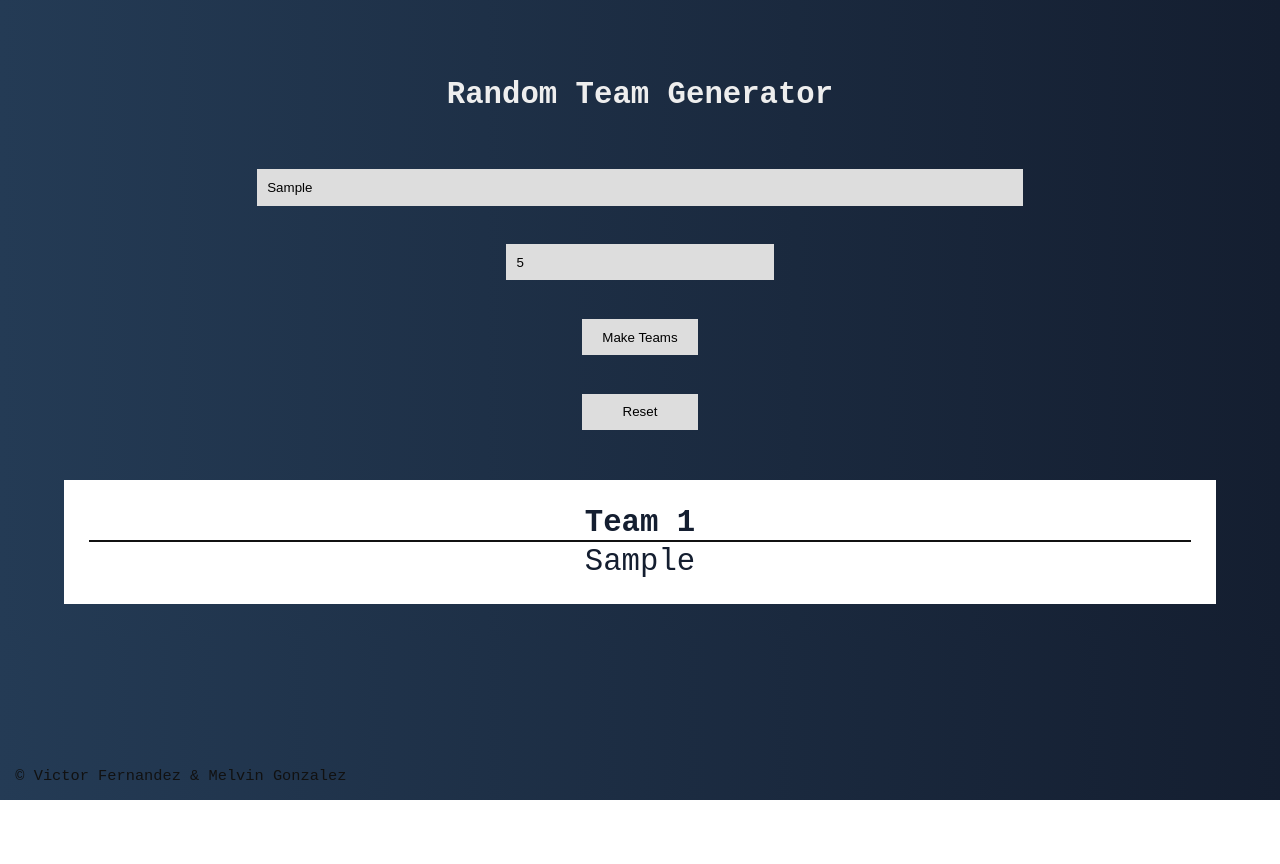
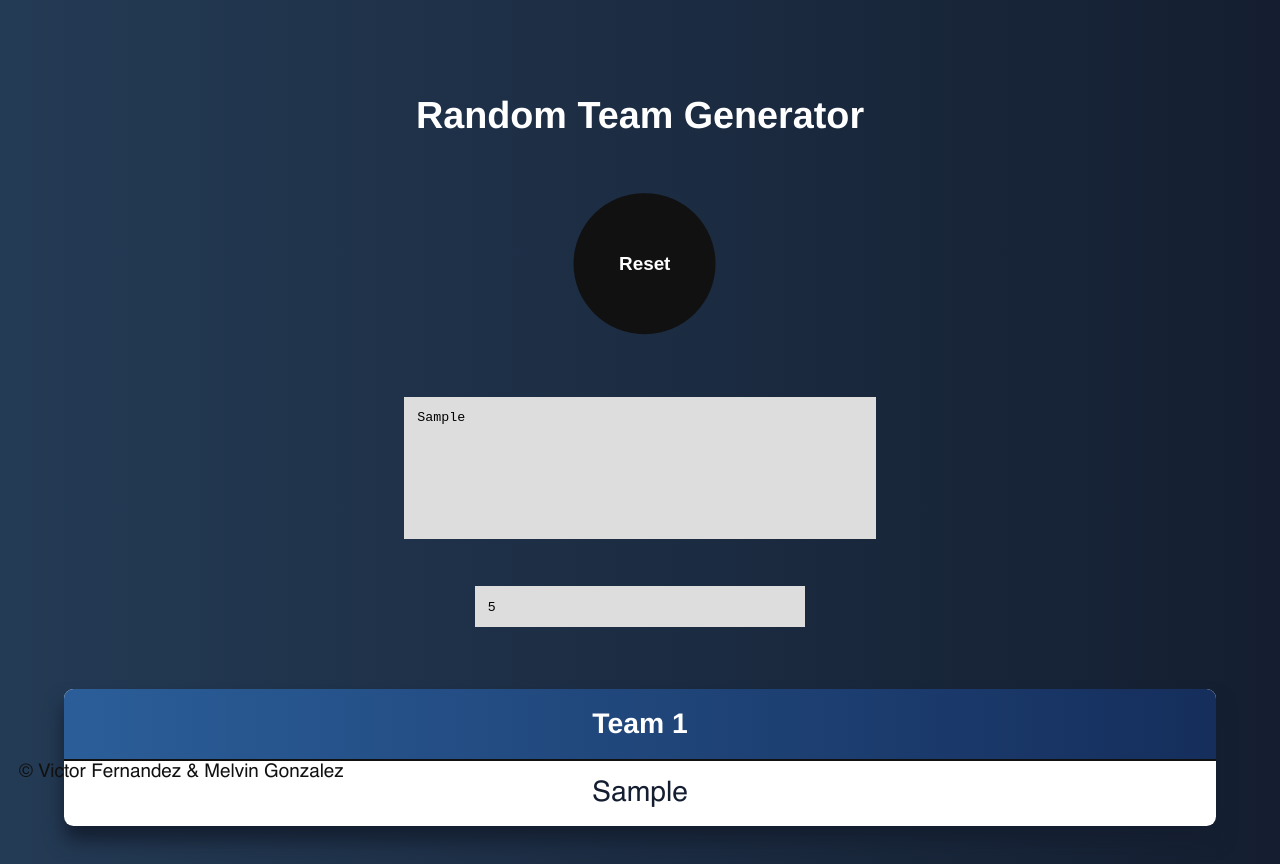
Before and after one commit to xrawvelocity/randomTeamGenerator, a plain HTML site: page index.html in a window 1280 px wide. Both pictures are taken after typing "Sample", "5" into the empty fields and a click on the input "Make Teams". Before the commit the page ends 800 px from the top, so only its background shows below. Drawn offline with Linux system fonts and the light colour scheme.

Commit message:
bunch of things, circle btn, general style, etc

```diff
--- a/css/main.css
+++ b/css/main.css
@@ -4,51 +4,74 @@
     box-sizing: border-box;
 }
 
+:root {
+    --bg-blue-1: #243b55;
+    --bg-blue-2: #141e30;
+
+    --bg-blue-3: #2b5e99;
+    --bg-blue-4: #152e5c;
+
+    --light-gray-1: #eee;
+    --light-gray-2: #ddd;
+
+    --white-1: #fff;
+    --black-1: #111;
+
+    --btn-red-1: #CF0000;
+    --btn-red-2: #A90000;
+}
+
+@font-face {
+    font-family: "Helvetica";
+    src: url("../font/Helvetica.ttf");
+}
+
 html {
     font-size: 62.5%;
-    font-family: monospace;
+    font-family: Helvetica, sans-serif;
 }
 
 body {
     display: flex;
     flex-direction: column;
     align-items: center;
-    background-image: linear-gradient(to right, #243b55, #141e30);
+    background-image: linear-gradient(to right, var(--bg-blue-1), var(--bg-blue-2));
 }
 
 .heading-1 {
     font-size: 4rem;
-    margin: 40rem auto 5rem auto;
-    color: #eee;
+    margin: 10rem auto 5rem auto;
+    color: var(--white-1);
     transition: all .5s;
 }
 
 
-#team-form > *:not(:last-child) {
+#team-form > * {
     display: flex;
     flex-direction: column;
     align-items: center;
 }
 
-#team-form > * > *:not(:last-child) {
+#team-form > * > *:not(:first-child):not(:last-child) {
     margin: 2.5rem;
     border-radius: 0;
     border: none;
     padding: 1.4rem;
-    background-color: #ddd;
-    transition: background-color .2s, width .5s cubic-bezier(0.23, 1, 0.32, 1);
+    background-color: var(--light-gray-2);
+    transition: background-color .2s, width .5s cubic-bezier(0.23, 1, 0.32, 1), height .5s cubic-bezier(0.23, 1, 0.32, 1);
 }
 
 #team-form > *:focus:not(:last-child){
-    background-color: #fff;
+    background-color: var(--white-1);
 }
 
+.empty {height: 20rem;}
 
 #textBox {
-    width: 100rem;
-}
-#textBox:hover {
-    width: 110rem;
+    width: 50rem;
+    height: 15rem;
+    overflow:hidden;
+    resize:none;
 }
 
 
@@ -64,29 +87,63 @@ body {
     display: flex;
     justify-content: center;
 }
-
+.btns{
+    position: relative;
+    /* transition: all 2s cubic-bezier(0.6, -0.28, 0.735, 0.045); */
+}
 #team-btn,
 .reset {
+    position: absolute;
+    border-radius: 50%;
+    height: 15rem;
     width: 15rem;
-    margin: 2.5rem;
-    border-radius: 0;
     border: none;
     padding: 1.4rem;
-    background-color: #ddd;
-    transition: all .3s cubic-bezier(0.23, 1, 0.32, 1);
+    outline:none;
+    transition: all .1s cubic-bezier(0.23, 1, 0.32, 1);
 }
-#team-btn:hover,
-.reset:hover{
-    background-color: #fff;
-    transform: translateY(-.4rem) scale(1.2);
+
+ #team-btn::-moz-focus-inner,
+.reset::-moz-focus-inner {
+    border: 0;
+ }
+
+#team-btn:hover {
+    background-color: var(--btn-red-2);
+    transform: translate(-7rem, -48.5rem) scale(1.1);
+}
+.reset:hover {
+    transform: translate(20.5rem, -48.5rem) scale(1.1);
+}
+
+#team-btn {
+    top: 0;
+    left: 0;
+    z-index: 10;
+    background-color: var(--btn-red-1);
+    font-size: 2rem;
+    font-weight: 700;
+    color: var(--white-1);
+    transform: translate(-7rem, -48.5rem);
+}
+
+.reset{
+    top: 0;
+    left: 0;
+    z-index: -1;
+    background-color: var(--black-1);
+    color: var(--white-1);
+    font-size: 2rem;
+    font-weight: 700;
+    transform: translate(20.5rem, -48.5rem);
 }
 
 .result {
-    color: #ddd;
+    color: var(--light-gray-2);
     margin: 4rem;
-    font-size: 4rem;
+    font-size: 3rem;
     display: grid;
-    grid-template-columns: repeat(auto-fit, minmax(50rem, 1fr));
+    grid-template-columns: repeat(auto-fit, minmax(45rem, 1fr));
     grid-auto-rows: auto;
     grid-gap: 6rem;
     width: 90%;
@@ -95,18 +152,30 @@ body {
 }
 
 .result table {
-    /* margin: 4rem; */
-    background-color:#fff;
-    color: #141e30;
+    background-color: var(--white-1);
+    color: var(--bg-blue-2);
     height: 100%;
-    /* width: 20%; */
-    padding: 3rem;
+    padding: 0 0 3rem 0;
     text-align: center;
+    border-radius: 1rem;
+    border-collapse: collapse;
+    overflow: hidden;
+    box-shadow: 0 1.5rem 2rem;
 }
 
 .result table thead th {
-    border-bottom: 2px solid #111;
+    border-bottom: 2px solid var(--black-1);
+    padding: 2rem 0;
+    color: var(--white-1);
+    background-image: linear-gradient(to right, var(--bg-blue-3),var(--bg-blue-4));
+}
 
+.result table tbody > * {
+    height: 7rem;
+}
+
+.result table tbody > *:nth-child(even) {
+    background-color: #eee;
 }
 
 #name {
@@ -119,7 +188,7 @@ body {
     position: fixed;
     bottom: 0;
     padding: 2rem;
-    color: #111;
+    color: var(--black-1);
 }
 
 @media only screen and (max-width: 1300px){
--- a/index.html
+++ b/index.html
@@ -11,13 +11,17 @@
     <h1 class="heading-1">Random Team Generator</h1>
     <div id="team-form">
         <form id="team-form--2">
-            <input type="text" name="teamNames" id="textBox" placeholder="Write all the names here separated by commas" required>
+            <!-- <input type="text" name="teamNames" id="textBox" placeholder="Write all the names here separated by commas" required> -->
+            <div class="empty">&nbsp;</div>
+            <textarea name="teamNames" id="textBox" rows="14" cols="10" wrap="soft" maxlength="400" placeholder="Write all the names here separated by commas" required></textarea>
             <input type="number" id="team-numbers" name="teamNumbers" min="1" max="10" placeholder="People per team. Min: 1, Max: 10." required>
-            <input type="submit" value="Make Teams" id="team-btn">
+            <div class="btns">
+                <input type="submit" value="Make Teams" id="team-btn">
+            </div>
+
         </form>
-        <div class="test">
-            <button class="reset">Reset</button>
-
+       <div class="btns">
+           <button class="reset">Reset</button>
         </div>
     </div>
 
@@ -25,6 +29,6 @@
 
     </div>
     <div class="copy">&copy; Victor Fernandez & Melvin Gonzalez</div>
-    <script src="src/script.js"></script>
+    <script defer src="src/script.js"></script>
 </body>
 </html>
--- a/src/script.js
+++ b/src/script.js
@@ -13,7 +13,7 @@
   let result = document.querySelector('.result');
   let table = document.querySelectorAll('.table');
   let heading = document.querySelector('.heading-1');
-  console.log(table);
+  let makeTeams = document.getElementById('team-btn');
 
   //when the 'make teams' button is clicked do this
   form.onsubmit = e => {
@@ -23,8 +23,12 @@
 
     //margin: 40rem auto 5rem auto;
     //make the space on top smaller on click
-    heading.style.margin = '10rem auto 5rem auto';
+    //heading.style.margin = '10rem auto 5rem auto';
 
+    //flip buttons
+    makeTeams.style.zIndex = '-10';
+    makeTeams.style.display = 'none';
+    reset.style.zIndex = '10';
 
     //get input into variables
     namesArray = [...form.teamNames.value.split(',')];
@@ -62,10 +66,15 @@
 
 /* when the 'reset' button is clicked do this */
 
-reset.onclick = e => {
+reset.onclick = () => {
+  //flip buttons
+  makeTeams.style.zIndex = '10';
+  makeTeams.style.display = 'inline';
+  reset.style.zIndex = '-10';
+
   result.innerHTML = '';
   namesArray = [];
   bigArray = [];
-  heading.style.margin = '40rem auto 5rem auto';
+  //heading.style.margin = '40rem auto 5rem auto';
   console.log('working');
 };
```
Also changed, not shown: font/Helvetica.ttf (added).
